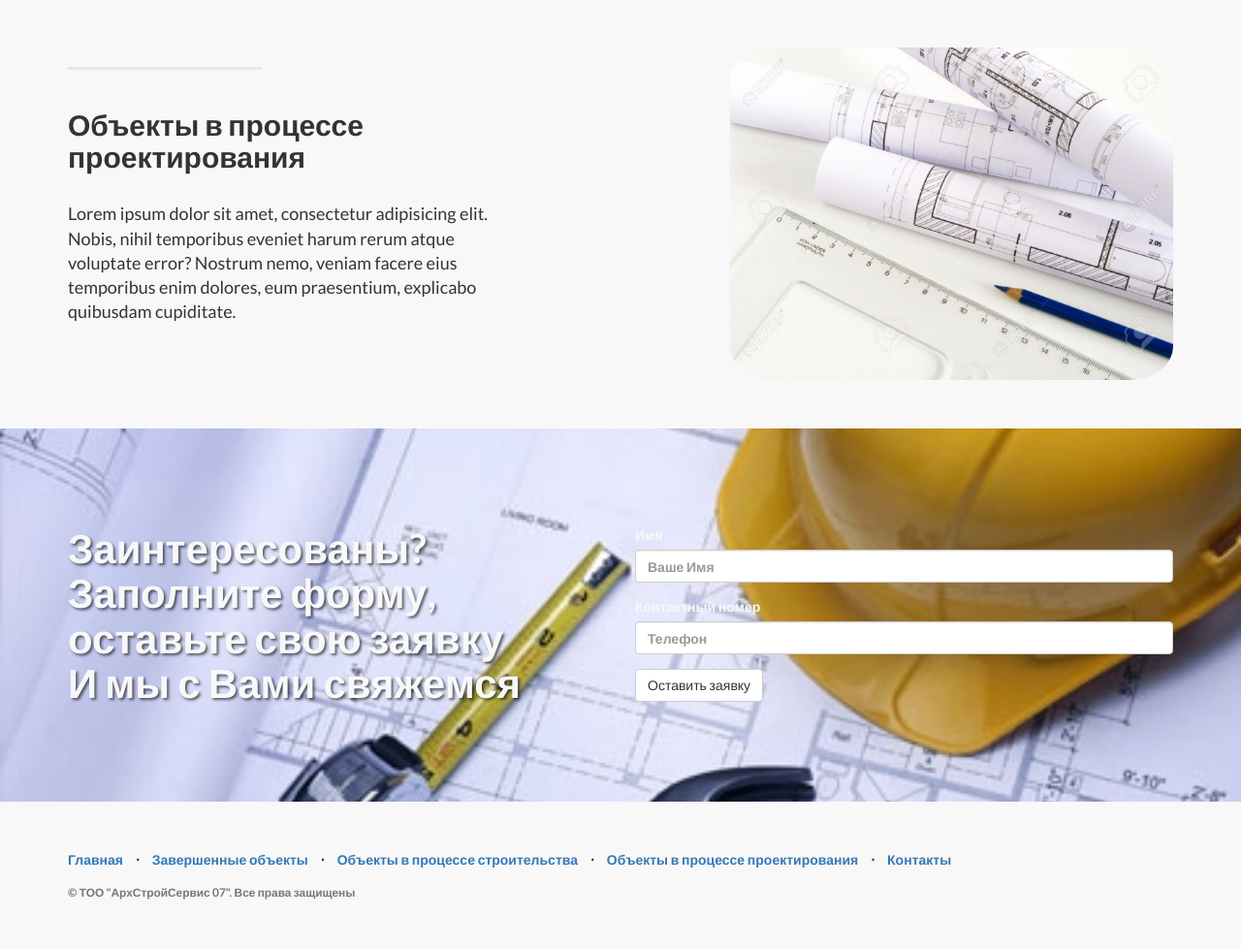
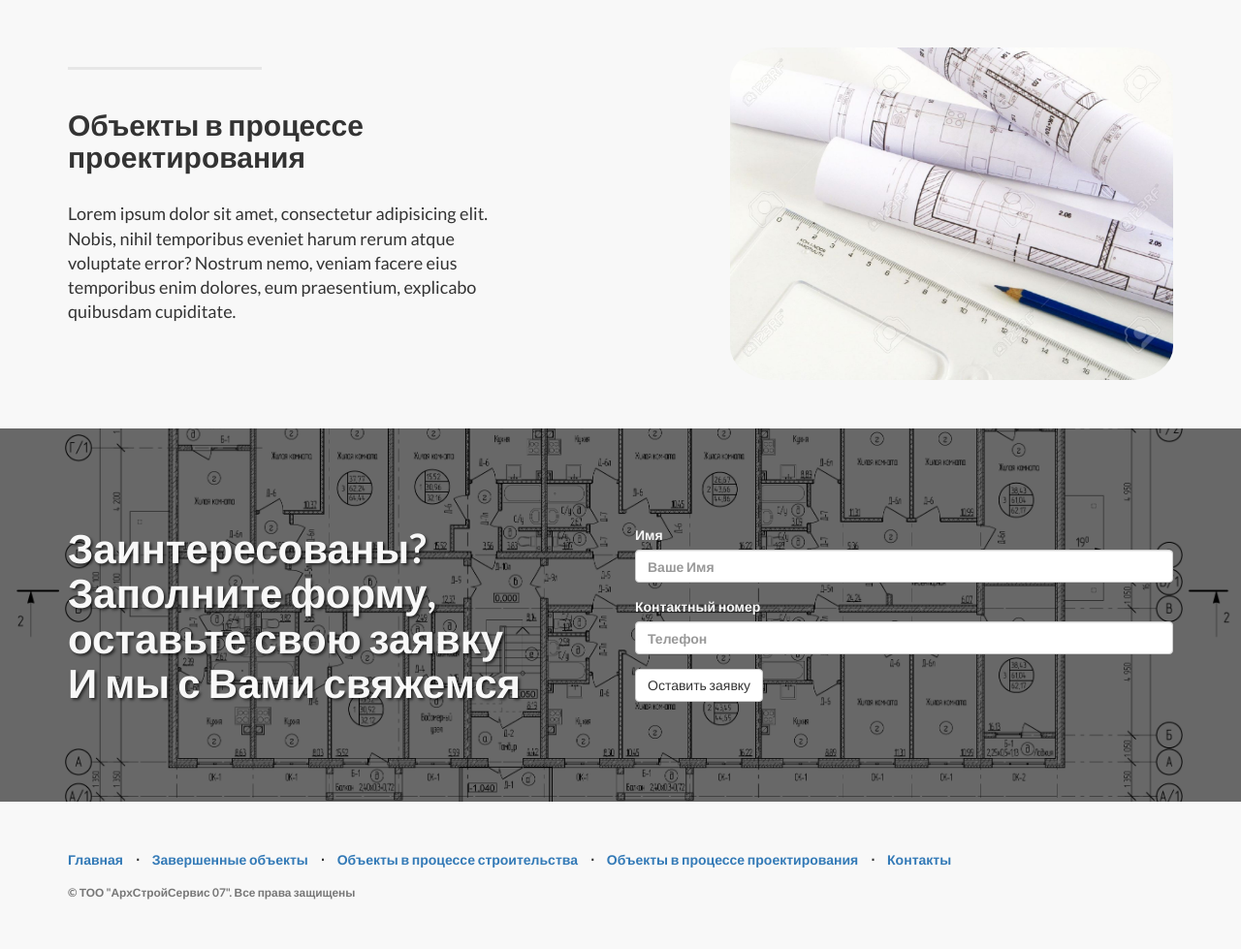
Before and after one commit to Legomegger/Diploma, a PHP site: page / in a window 1280 px wide. Shown: the part 1182-2161 px from the top of the page at 97% size. Run offline with PHP 8.4, Linux system fonts and the light colour scheme.

Commit message:
returned all back

```diff
--- a/startbootstrap-landing-page-gh-pages/css/landing-page.css
+++ b/startbootstrap-landing-page-gh-pages/css/landing-page.css
@@ -138,7 +138,7 @@ img.logo{
 .banner {
     padding: 100px 0;
     color: #f8f8f8;
-    background: url(../img/backgroundfooter.jpeg) no-repeat center center;
+    background: url(../img/backgroundfooter.png) no-repeat center center;
     background-size: cover;
 }
 
```
Also changed, not shown: startbootstrap-landing-page-gh-pages/img/backgroundfooter.jpeg (deleted), startbootstrap-landing-page-gh-pages/img/backgroundfooter.png (added).
